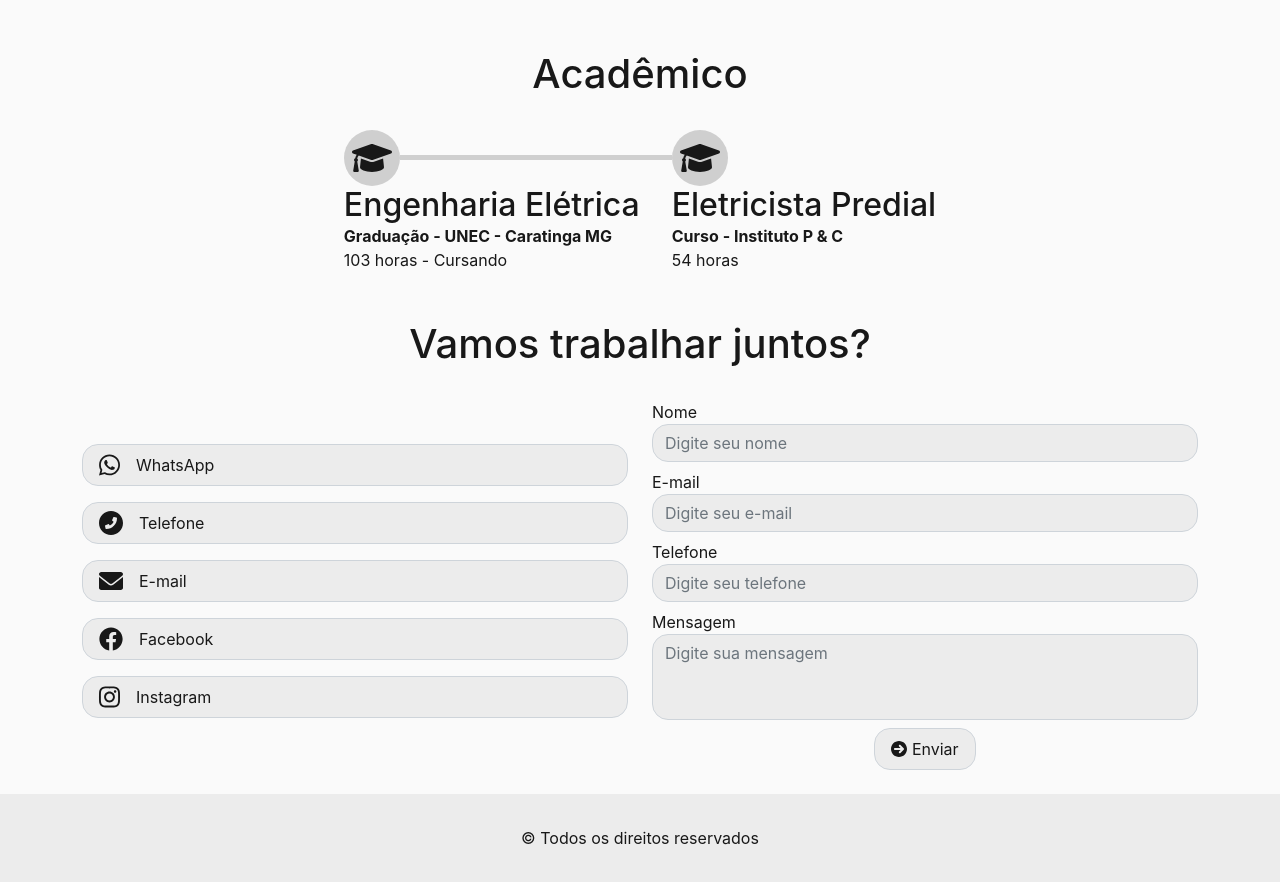
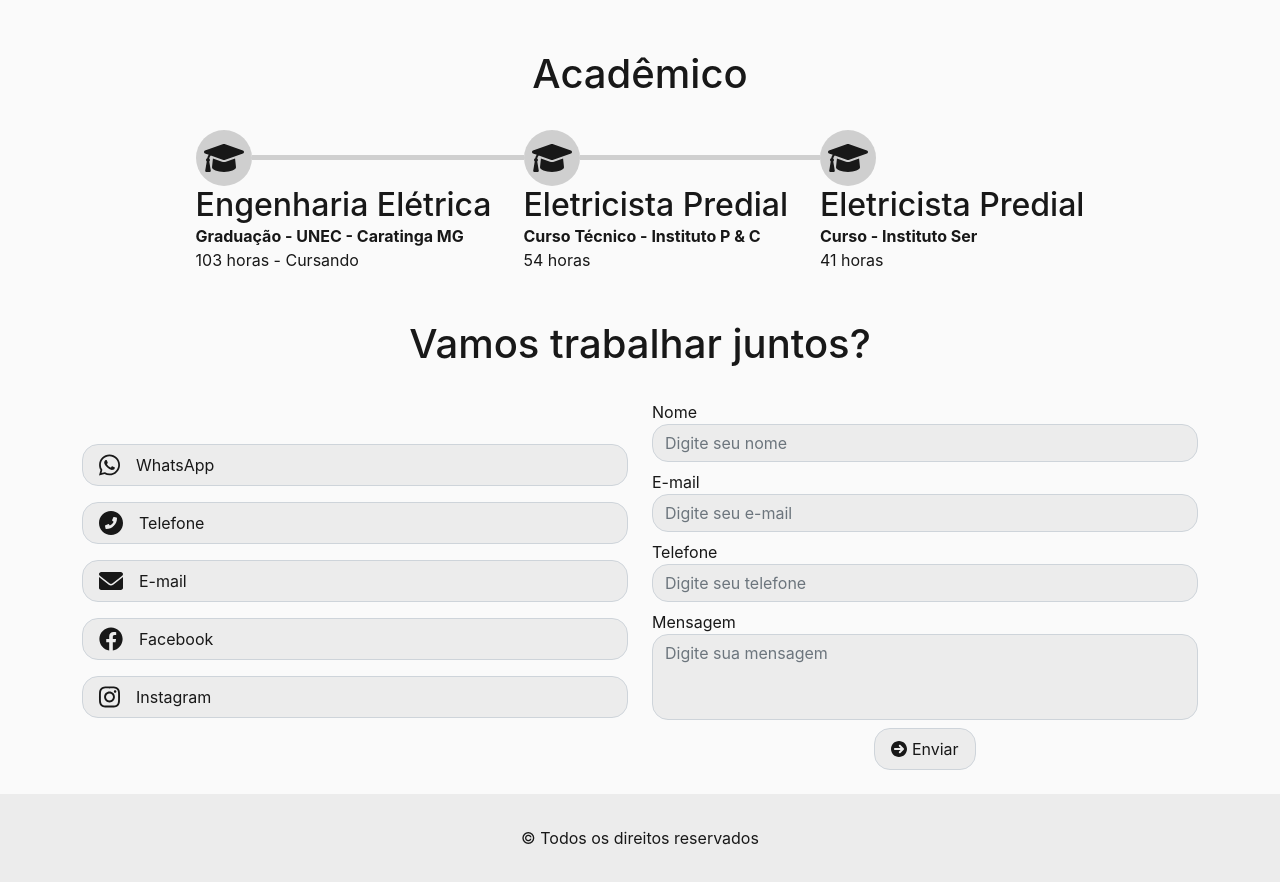
Before and after one commit to kaualandi/lenilson, a React (Create React App) app: page / in a window 1280 px wide. Shown: the part 987-1869 px from the top of the page. Built offline with nearby package versions, Linux system fonts and the light colour scheme; no server answers.

Commit message:
updated curses

```diff
--- a/src/Components/Academy/index.jsx
+++ b/src/Components/Academy/index.jsx
@@ -18,9 +18,16 @@ export default function Academy() {
             {
                 id: 2,
                 title: 'Eletricista Predial',
-                type: 'Curso',
+                type: 'Curso Técnico',
                 location: 'Instituto P & C',
                 hours: '54 horas',
+            },
+            {
+                id: 3,
+                title: 'Eletricista Predial',
+                type: 'Curso',
+                location: 'Instituto Ser',
+                hours: '41 horas',
             }
         ]);
     }, []);
```
